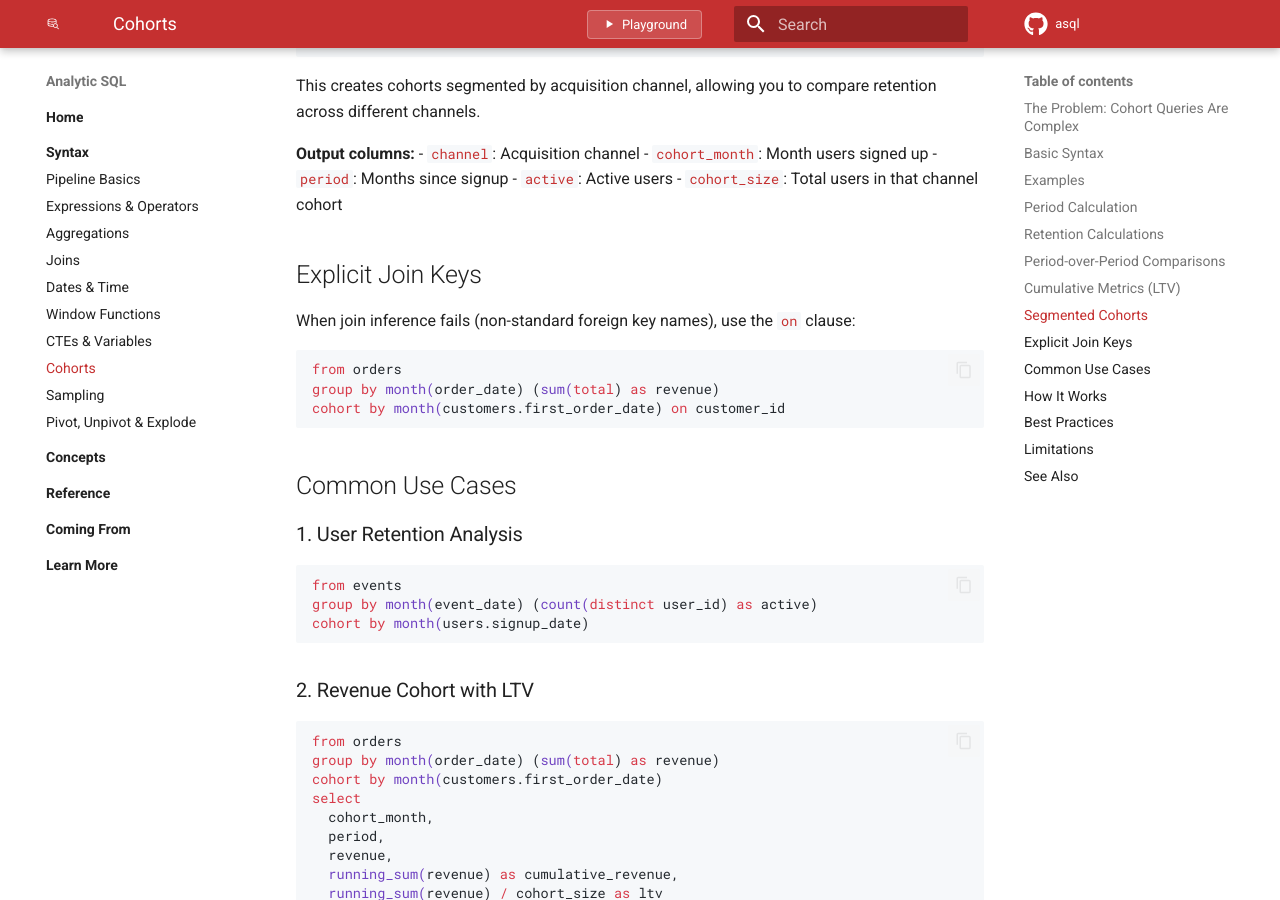
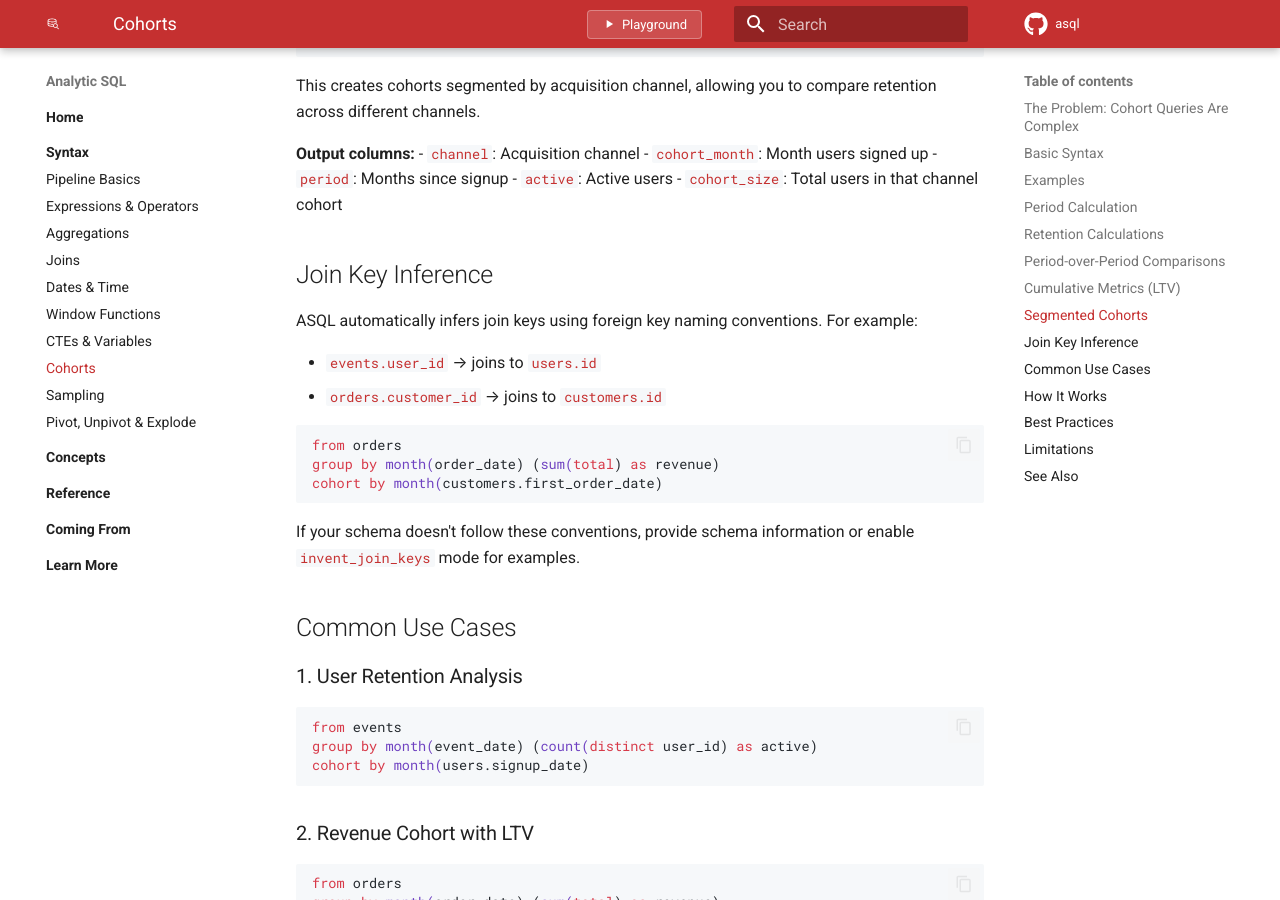
Before and after one commit to davefowler/asql, an MkDocs documentation site: the page built from docs/syntax/cohorts.md, in a window 1280 px wide and 900 px high, scrolled down 4699 px. Built offline with MkDocs 1.6.1 and Material for MkDocs 9.7.7, drawn with Linux system fonts in a browser that asks for light colours; nearby versions of some CDN libraries; comment, search, counter and statistics services are not loaded; some of the changed text lies outside the part shown.

Commit message:
removed all that messy cohorts on stuff by applying a pass for inventing schema join names

````diff
--- a/docs/syntax/cohorts.md
+++ b/docs/syntax/cohorts.md
@@ -223,15 +223,20 @@ This creates cohorts segmented by acquisition channel, allowing you to compare r
 - `active`: Active users
 - `cohort_size`: Total users in that channel cohort
 
-## Explicit Join Keys
+## Join Key Inference
 
-When join inference fails (non-standard foreign key names), use the `on` clause:
+ASQL automatically infers join keys using foreign key naming conventions. For example:
+
+- `events.user_id` → joins to `users.id`
+- `orders.customer_id` → joins to `customers.id`
 
 ```asql-play
 from orders
 group by month(order_date) (sum(total) as revenue)
-cohort by month(customers.first_order_date) on customer_id
+cohort by month(customers.first_order_date)
 ```
+
+If your schema doesn't follow these conventions, provide schema information or enable `invent_join_keys` mode for examples.
 
 ## Common Use Cases
 
@@ -304,7 +309,7 @@ When you use `cohort by`, ASQL automatically:
 ## Best Practices
 
 1. **Match granularities**: Use the same granularity in `group by` and `cohort by` (e.g., both `month()`)
-2. **Use explicit join keys**: When foreign key inference fails, use `on` clause
+2. **Follow FK conventions**: Use `{table}_id` naming (e.g., `user_id`, `customer_id`) for automatic join inference
 3. **Filter activity**: Apply filters before `cohort by` to analyze specific event types
 4. **Combine with window functions**: Use `prior()`, `running_sum()`, etc. for advanced analysis
 
--- a/mkdocs.yml
+++ b/mkdocs.yml
@@ -94,6 +94,7 @@ plugins:
   - macros:
       module_name: docs/macros
       render_by_default: false  # Don't process {{ }} as Jinja2 - only use hooks
+      show_split_pane: true  # Set to false to disable compiled SQL pane (saves build time)
   # - minify:
   #     minify_html: true
 
````
Also changed, not shown: docs/macros.py (+78 -11 lines), docs/spec.md (+1 -1 lines), 1 other file.
